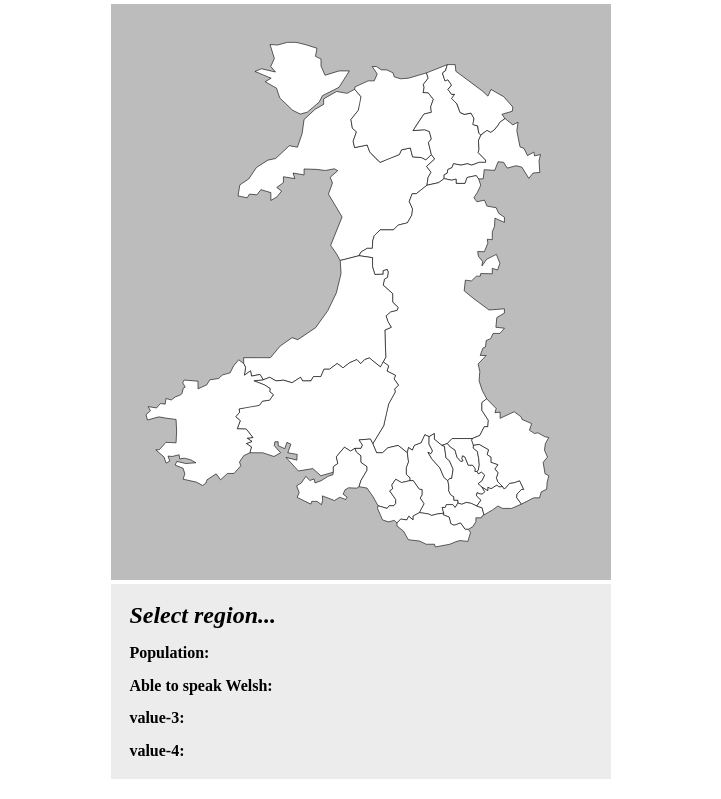
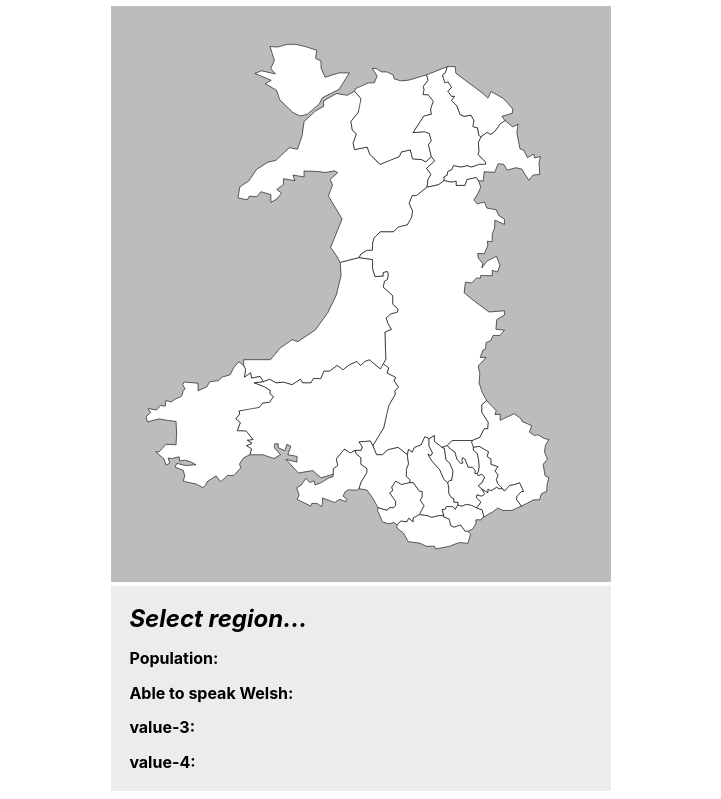
Before and after one commit to gruffsion/wales_regions_map, a plain HTML site: page index.html in a window 1280 px wide. Shown: the part 76-875 px from the top of the page, without its empty margins (279-1000 px from the left). Drawn offline with Linux system fonts and the light colour scheme.

Commit message:
Update style.css

```diff
--- a/style.css
+++ b/style.css
@@ -1,4 +1,5 @@
 body {
+    font-family: -apple-system, BlinkMacSystemFont, "Segoe UI", Roboto, Helvetica, Arial, sans-serif, "Apple Color Emoji", "Segoe UI Emoji", "Segoe UI Symbol";
   text-align: center;
 }
 
```
